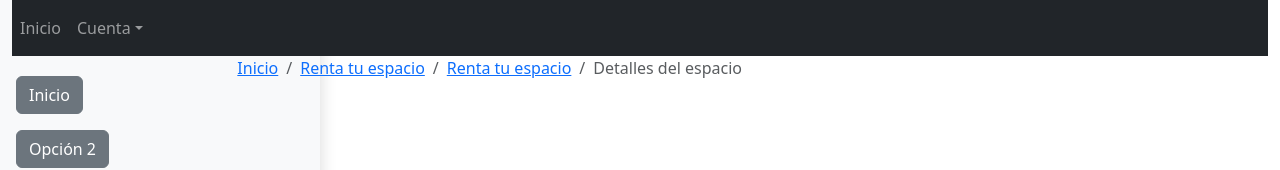
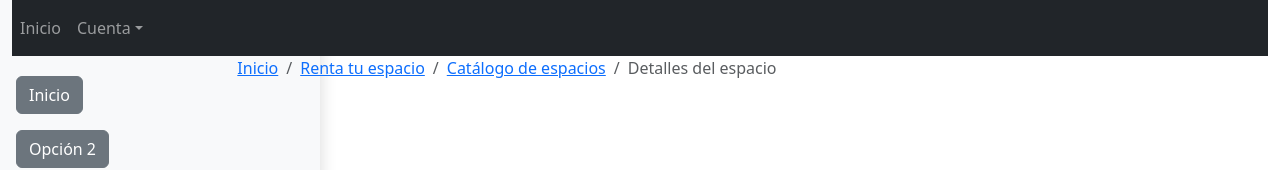
Before and after one commit to PabloSFlores/pro-dev, a Vue app: page /#/space-details in a window 1280 px wide. Shown: the top 170 px of the page. Built offline with nearby package versions, Linux system fonts and the light colour scheme.

Commit message:
[UPDATE] tarea 2

```diff
--- a/src/components/Rent.vue
+++ b/src/components/Rent.vue
@@ -1,8 +1,8 @@
 <template>
   <div>
     <b-breadcrumb :items="items"></b-breadcrumb>
-    <b-button :to="{ name: 'space-info' }"> Información del espacio </b-button>
-    <b-button :to="{ name: 'space-catalogue' }"> Cátalogo de espacios </b-button>
+    <b-button :to="{ name: 'space-info' }" class="me-2"> Información del espacio </b-button>
+    <b-button :to="{ name: 'space-catalogue' }" class="me-2"> Catálogo de espacios </b-button>
   </div>
 </template>
 
--- a/src/components/SpaceCatalogue.vue
+++ b/src/components/SpaceCatalogue.vue
@@ -19,7 +19,7 @@ export default {
           to: { name: "rent-space" },
         },
         {
-          text: "Cátalogo de espacios",
+          text: "Catálogo de espacios",
           active: true,
         },
       ],
--- a/src/components/SpaceDetails.vue
+++ b/src/components/SpaceDetails.vue
@@ -18,8 +18,8 @@ export default {
           to: { name: "rent-space" },
         },
         {
-          text: "Renta tu espacio",
-          to: { name: "space-info" },
+          text: "Catálogo de espacios",
+          to: { name: "space-catalogue" },
         },
         {
           text: "Detalles del espacio",
--- a/src/components/SpaceInfo.vue
+++ b/src/components/SpaceInfo.vue
@@ -19,7 +19,7 @@ export default {
           to: { name: "rent-space" },
         },
         {
-          text: "Infomación del espacio",
+          text: "Información del espacio",
           active: true,
         },
       ],
--- a/src/components/SpaceOffer.vue
+++ b/src/components/SpaceOffer.vue
@@ -18,7 +18,7 @@ export default {
           to: { name: "rent-space" },
         },
         {
-          text: "Renta tu espacio",
+          text: "Información del espacio",
           to: { name: "space-info" },
         },
         {
```
